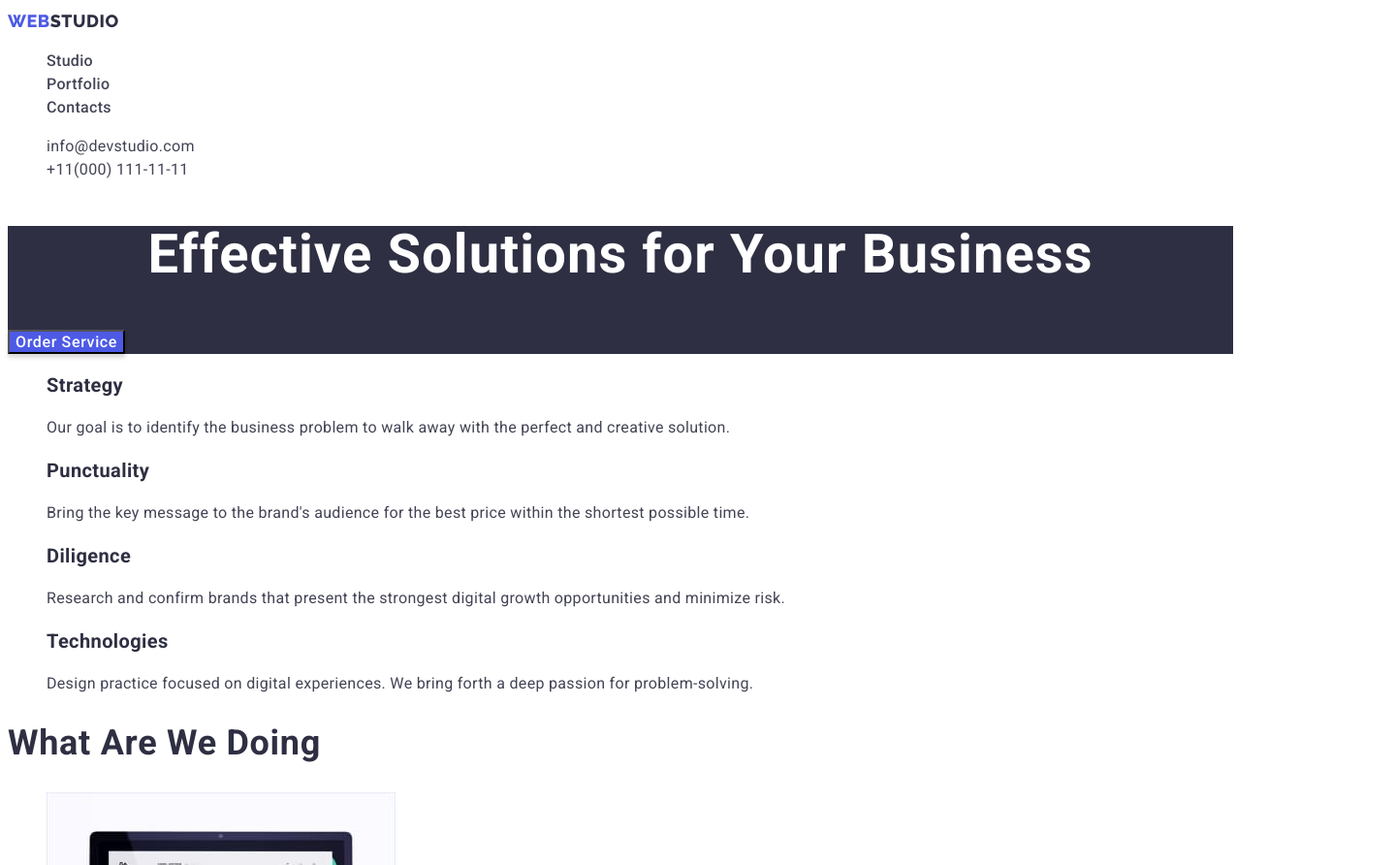
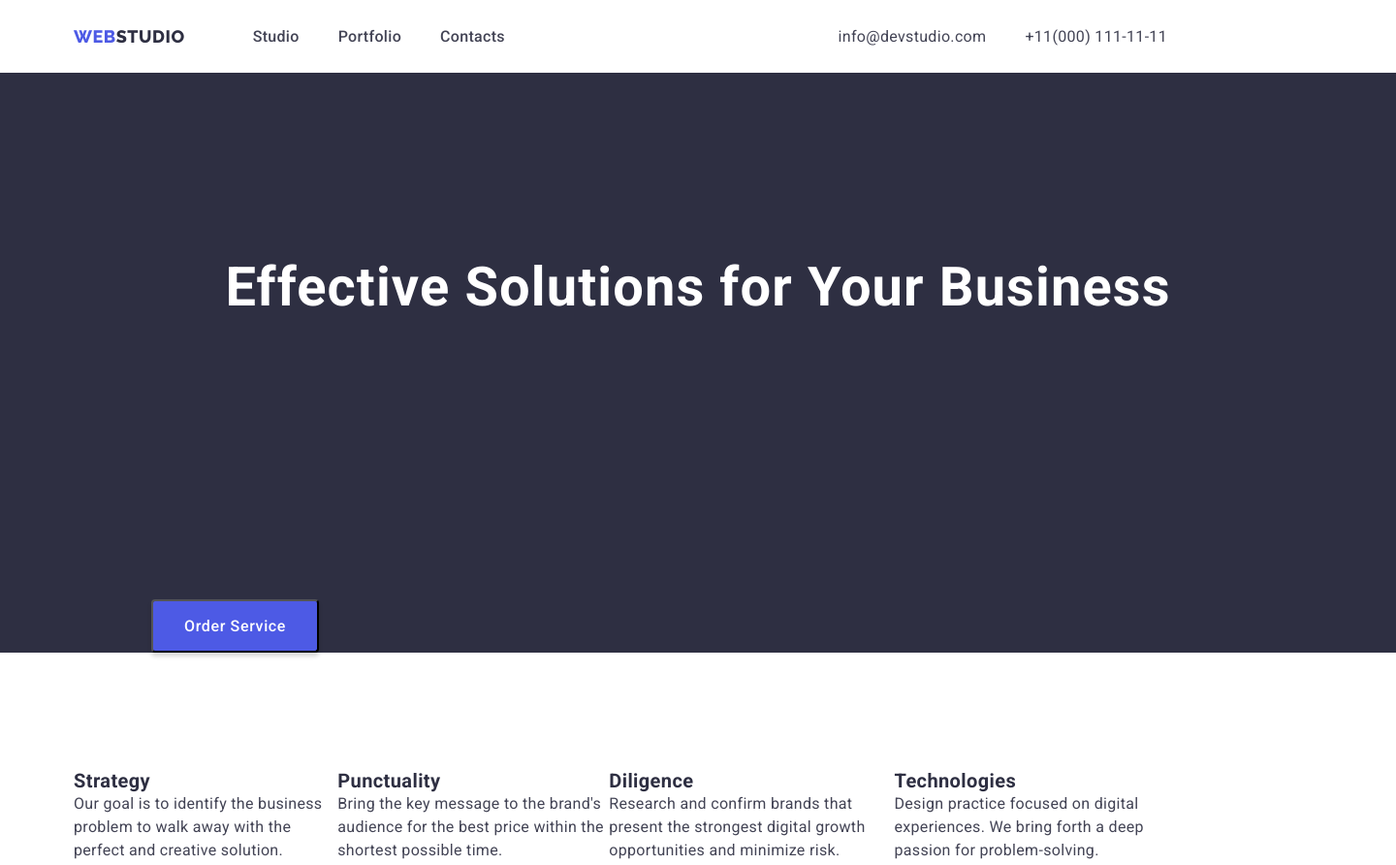
Before and after one commit to PetroShutak/goit-markup-hw-03, a plain HTML site: page index.html in a window 1280 px wide. Shown: the top 892 px of the page at 97% size, 1440 px wide, since content can reach past the window. Drawn offline with nearby package versions, Linux system fonts and the light colour scheme.

```diff
--- a/css/styles.css
+++ b/css/styles.css
@@ -22,6 +22,21 @@
   --button_portfolio_bgr: #f4f4fd;
   --description_footer_color: #e7e9fc;
 }
+h1,
+h2,
+h3,
+p {
+  margin-top: 0;
+  margin-bottom: 0;
+}
+ul {
+  margin-top: 0;
+  margin-bottom: 0;
+  padding-left: 0;
+}
+img {
+  display: block;
+}
 .list {
   list-style: none;
 }
@@ -33,7 +48,25 @@ body {
   color: var(--body_color);
   background-color: var(--body_bgr);
 }
+.container {
+  width: 1158px;
+  margin-left: auto;
+  margin-right: auto;
+  padding-left: 15px;
+  padding-right: 15px;
+}
 /* -----<Header------- */
+.page_header_container {
+  display: flex;
+  align-items: center;
+  padding-top: 24px;
+  padding-bottom: 24px;
+}
+.page_nav {
+  display: flex;
+  align-items: center;
+}
+
 .page-header {
   background-color: var(--page_header_bgr);
   /* box-shadow: 0px 2px 1px rgba(46, 47, 66, 0.08), */
@@ -48,6 +81,7 @@ body {
   letter-spacing: 0.03em;
   text-transform: uppercase;
   color: var(--logo_head_color);
+  margin-right: 70px;
 }
 .logo__accent {
   color: var(--logo__accent);
@@ -58,6 +92,9 @@ body {
   line-height: 1.5;
   letter-spacing: 0.02em;
   color: var(--menu_item_color);
+}
+.menu_item:not(:last-child) {
+  margin-right: 40px;
 }
 .menu__link {
   font-weight: 500;
@@ -71,6 +108,12 @@ body {
   color: #4d5ae5;
 }
 /* -------CONTAKTS---------- */
+.contacts {
+  margin-left: auto;
+}
+.mail {
+  margin-right: 40px;
+}
 .contacts-links__link {
   font-weight: 400;
   font-size: 16px;
@@ -86,6 +129,7 @@ body {
 
 /* ----HERO----- */
 .hero {
+  width: 1440px;
   background: var(--hero_bgr_color);
 }
 .hero__heading {
@@ -95,7 +139,10 @@ body {
   text-align: center;
   letter-spacing: 0.02em;
   color: var(--hero__heading__color);
+  padding-top: 192px;
+  padding-bottom: 291px;
 }
+
 .hero__button {
   font-family: "Roboto", sans-serif;
   font-weight: 500;
@@ -106,6 +153,11 @@ body {
   background-color: var(--hero__button_bgr);
   box-shadow: 0px 4px 4px rgba(0, 0, 0, 0.15);
   color: var(--hero__button_color);
+  border-radius: 4px;
+  padding-top: 16px;
+  padding-bottom: 16px;
+  padding-left: 32px;
+  padding-right: 32px;
 }
 .hero__button:active {
   color: #ffffff;
@@ -132,6 +184,17 @@ body {
   clip-path: inset(50%);
   margin: -1px;
 }
+.advantage_section {
+  padding-top: 120px;
+  padding-bottom: 120px;
+}
+.adv_dscr {
+  display: flex;
+  align-items: center;
+}
+.adv_dscr:not(:last-child) {
+  margin-right: 40px;
+}
 .team {
   background-color: var(--team_bgr);
 }
@@ -155,6 +218,7 @@ body {
   color: var(--description_color);
 }
 /* ------WHAT ARE WE DOING------- */
+
 .title {
   font-weight: 700;
   font-size: 36px;
@@ -218,3 +282,9 @@ body {
   box-shadow: 0px 3px 1px rgba(0, 0, 0, 0.1), 0px 2px 1px rgba(0, 0, 0, 0.08),
     0px 2px 2px rgba(0, 0, 0, 0.12);
 }
+
+.filtr_portfolio {
+  display: flex;
+  align-items: center;
+  justify-content: center;
+}
--- a/index.html
+++ b/index.html
@@ -10,17 +10,22 @@
       href="https://fonts.googleapis.com/css2?family=Raleway:wght@800&family=Roboto:wght@400;500;700;900&display=swap"
       rel="stylesheet"
     />
+    <link
+      rel="stylesheet"
+      href="https://cdn.jsdelivr.net/npm/modern-normalize@1.1.0/modern-normalize.min.css"
+    />
     <link rel="stylesheet" href="./css/styles.css" />
     <title>Студія</title>
   </head>
   <body>
     <!-- HEADER -->
     <header class="page-header">
+      <div class="container page_header_container">
         <a href="./index.html" class="logo link"
           ><span class="logo__accent">Web</span>Studio</a
         >
         <nav>
-        <ul class="list">
+          <ul class="list page_nav">
             <li class="menu_item link">
               <a class="menu__link link" href="./index.html">Studio</a>
             </li>
@@ -32,9 +37,11 @@
             </li>
           </ul>
         </nav>
-      <ul class="menu list">
-        <li>
-          <a class="contacts-links__link link" href="mailto:info@devstudio.com"
+        <ul class="contacts list page_nav">
+          <li class="mail">
+            <a
+              class="contacts-links__link link"
+              href="mailto:info@devstudio.com"
               >info@devstudio.com</a
             >
           </li>
@@ -44,22 +51,26 @@
             >
           </li>
         </ul>
+      </div>
     </header>
     <main>
       <!-- HERO -->
       <section class="hero">
+        <div class="container">
           <h1 class="hero__heading">Effective Solutions for Your Business</h1>
           <button class="hero__button" type="button">Order Service</button>
+        </div>
       </section>
       <!-- ADVANTAGE -->
-      <section>
+      <section class="advantage_section">
+        <div class="container">
           <h2 class="visually-hidden">Advantage</h2>
-        <ul class="list">
+          <ul class="list adv_dscr">
             <li>
               <h3 class="subtitle">Strategy</h3>
               <p class="description">
-              Our goal is to identify the business problem to walk away with the
-              perfect and creative solution.
+                Our goal is to identify the business problem to walk away with
+                the perfect and creative solution.
               </p>
             </li>
             <li>
@@ -84,18 +95,23 @@
               </p>
             </li>
           </ul>
+        </div>
       </section>
       <!-- WHAT ARE WE DOING -->
       <section>
+        <div class="container">
           <h2 class="title">What are we doing</h2>
           <ul class="list">
             <li><img src="./images/1.jpg" alt="1" width="360" /></li>
             <li><img src="./images/2.jpg" alt="2" width="360" /></li>
             <li><img src="./images/3.jpg" alt="3" width="360" /></li>
           </ul>
+        </div>
       </section>
+
       <section class="team">
         <!-- OUR TEAM -->
+        <div class="container">
           <h2 class="title">Our Team</h2>
           <ul class="list">
             <li class="team_dscr">
@@ -119,17 +135,20 @@
               <p class="description">UI Designer</p>
             </li>
           </ul>
+        </div>
       </section>
     </main>
     <!-- FOOTER -->
     <footer class="footer">
+      <div class="container">
         <a href="./index.html" class="logo_footer link"
           ><span class="logo__accent__footer">Web</span>Studio</a
         >
         <p class="description_footer">
-        Increase the flow of customers and sales for your business with digital
-        marketing & growth solutions.
+          Increase the flow of customers and sales for your business with
+          digital marketing & growth solutions.
         </p>
+      </div>
     </footer>
   </body>
 </html>
```
Also changed, not shown: portfolio.html (+22 -8 lines). Lines whose indentation alone changed are shown as unchanged.
